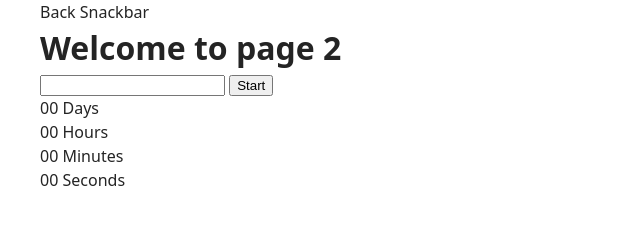
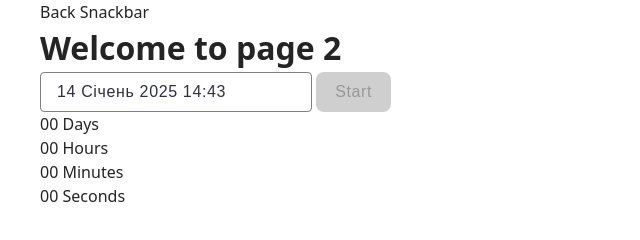
Before and after one commit to rtt2018/goit-js-hw-10, a website built with Vite: page src/1-timer.html in a window 1280 px wide. Shown: the whole page, without its empty margins (0-640 px from the left). Built offline with nearby package versions, Linux system fonts and the light colour scheme.

Commit message:
add input button styles

```diff
--- a/src/1-timer.html
+++ b/src/1-timer.html
@@ -6,10 +6,6 @@
     <meta http-equiv="X-UA-Compatible" content="IE=edge" />
     <meta name="viewport" content="width=device-width, initial-scale=1.0" />
     <title>Timer</title>
-    <link
-      rel="stylesheet"
-      href="https://npmcdn.com/flatpickr/dist/themes/material_orange.css"
-    />
     <link rel="stylesheet" href="./css/styles.css" />
   </head>
   <body>
@@ -25,7 +21,7 @@
           id="datetime-picker"
           aria-label="Input for date select"
         />
-        <button type="button" data-start>Start</button>
+        <button class="button-start" type="button" data-start>Start</button>
 
         <div class="timer">
           <div class="field">
--- a/src/css/styles.css
+++ b/src/css/styles.css
@@ -8,7 +8,64 @@
 @import url('flatpickr/dist/flatpickr.min.css');
 @import url('izitoast/dist/css/iziToast.min.css');
 @import url('flatpickr/dist/themes/material_orange.css');
+@import url('./1-timer.css');
+@import url('./2-snackbar.css');
 @import url('./reset.css');
 @import url('./base.css');
 @import url('./container.css');
 /* Sections style */
+
+#datetime-picker {
+  box-sizing: border-box;
+  border: 1px solid #808080;
+  border-radius: 4px;
+  width: 272px;
+  height: 40px;
+  background-color: transparent;
+  padding: 8px 16px;
+  font-family: 'Montserrat', sans-serif;
+  font-weight: 400;
+  font-size: 16px;
+  line-height: 150%;
+  letter-spacing: 0.04em;
+  color: #2e2f42;
+  outline: none;
+}
+
+#datetime-picker:hover {
+  border: 1px solid #000;
+}
+
+#datetime-picker:active {
+  border: 1px solid #4e75ff;
+}
+
+#datetime-picker:disabled {
+  border: 1px solid #808080;
+  color: #808080;
+  background-color: #fafafa;
+}
+
+.button-start {
+  border-radius: 8px;
+  padding: 8px 16px;
+  width: 75px;
+  height: 40px;
+  background-color: #cfcfcf;
+  font-family: 'Montserrat', sans-serif;
+  font-weight: 500;
+  font-size: 16px;
+  line-height: 150%;
+  letter-spacing: 0.04em;
+  color: #989898;
+  border: none;
+}
+
+.button-start:hover {
+  background-color: #6c8cff;
+}
+
+.button-start:disabled {
+  background-color: #cfcfcf;
+  color: #989898;
+}
--- a/src/js/1-timer.js
+++ b/src/js/1-timer.js
@@ -2,17 +2,20 @@ import flatpickr from 'flatpickr';
 import { Ukrainian } from 'flatpickr/dist/l10n/uk.js';
 import iziToast from 'izitoast';
 
+let userSelectedDate;
+
 const options = {
+  locale: Ukrainian,
+  dateFormat: 'd F Y H:i',
   enableTime: true,
   time_24hr: true,
   defaultDate: new Date(),
   minuteIncrement: 1,
   onClose(selectedDates) {
     console.log(selectedDates[0]);
+    userSelectedDate = selectedDates[0];
   },
 };
-
-let userSelectedDate;
 
 function convertMs(ms) {
   // Number of milliseconds per unit of time
@@ -39,8 +42,4 @@ console.log(convertMs(24140000)); // {days: 0, hours: 6 minutes: 42, seconds: 20
 
 function addLeadingZero(value) {}
 
-const calendar = flatpickr('#datetime-picker', {
-  locale: Ukrainian,
-  enableTime: true,
-  dateFormat: 'd F Y H:i',
-});
+const calendar = flatpickr('#datetime-picker', options);
```
Also changed, not shown: src/css/1-timer.css (added), src/css/2-snackbar.css (added).
